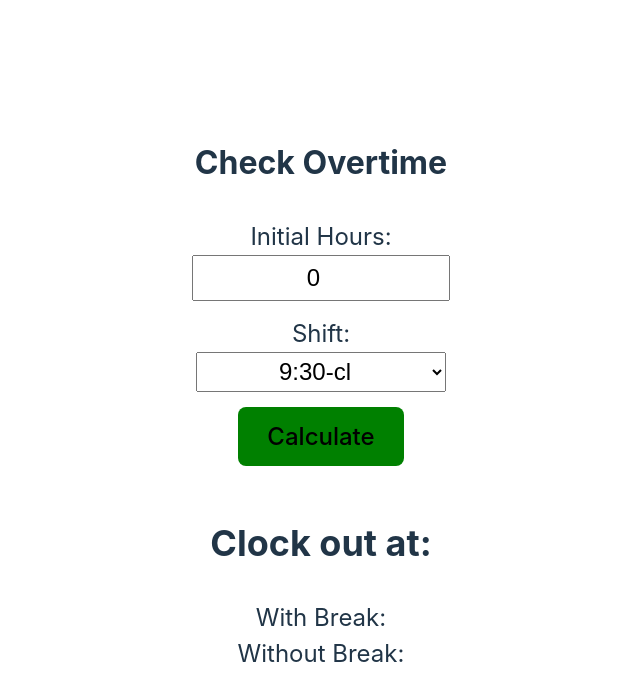
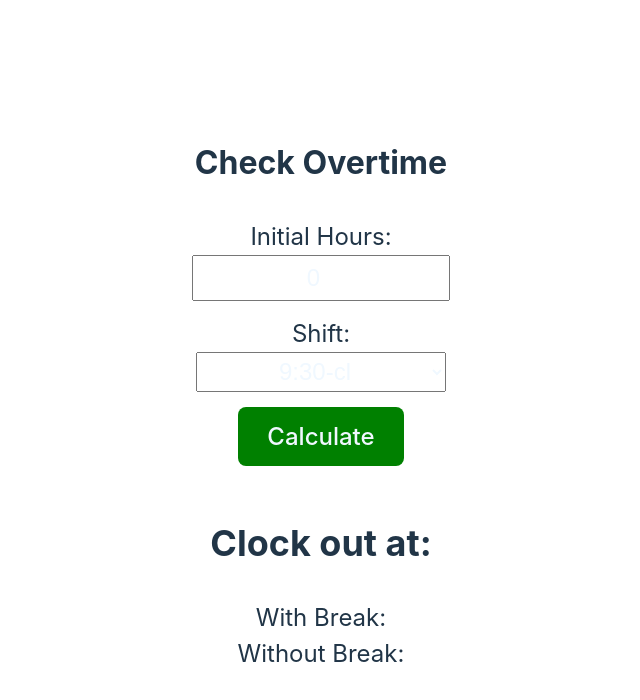
Before and after one commit to JoseDanielBarrero/check-overtime, a React (Create React App) app: page / in a window 1280 px wide. Shown: the top 700 px of the page, without its empty margins (319-959 px from the left). Built offline with nearby package versions, Linux system fonts and the light colour scheme.

Commit message:
Version 1.0

```diff
--- a/src/App.css
+++ b/src/App.css
@@ -39,6 +39,7 @@
   min-height:40px;
   font-size: 24px;
   text-align: center;
+  color:aliceblue;
 }
 
 .main-form p{
@@ -48,6 +49,7 @@
 
 .main-button {
   background-color: green;
+  color:aliceblue;
 }
 
 
--- a/src/App.js
+++ b/src/App.js
@@ -52,7 +52,7 @@ function App() {
       <div className='main-form'>
         <div>
           <p>Initial Hours: </p>
-          <input type='number' value={hours} onChange={(e) => {
+          <input type='number' inputmode="decimal" value={hours} onChange={(e) => {
             if(e.target.value >= 0)
             {
               setHours(e.target.value);
```
